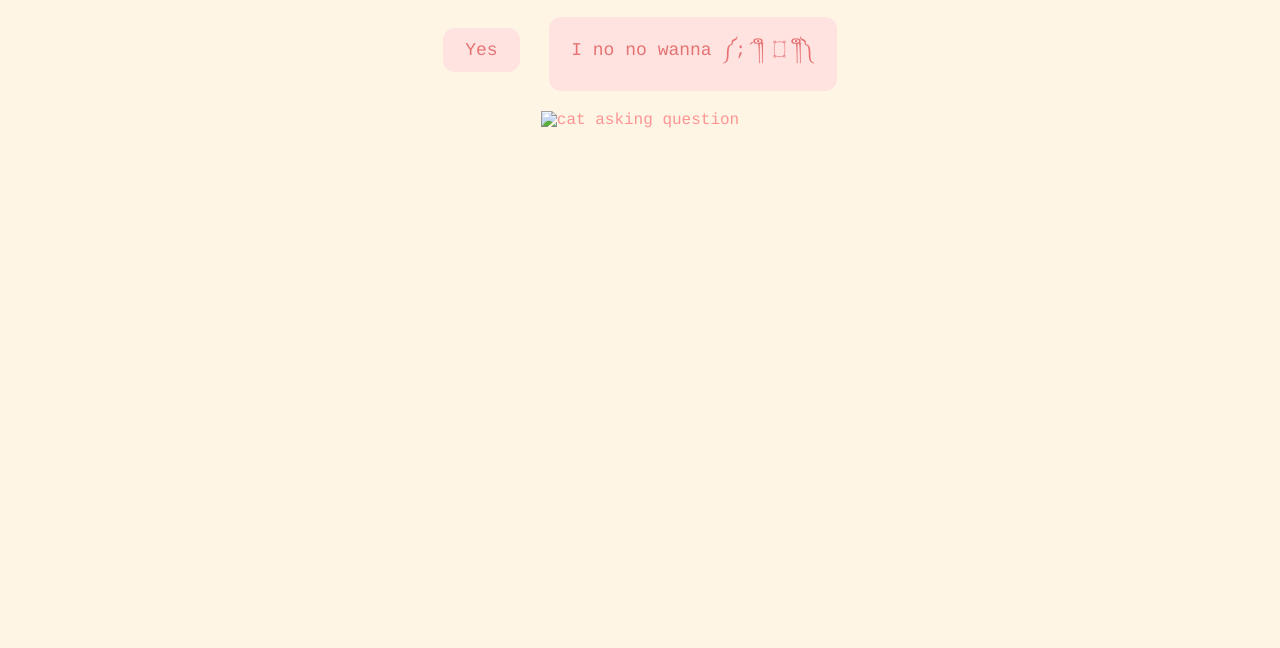
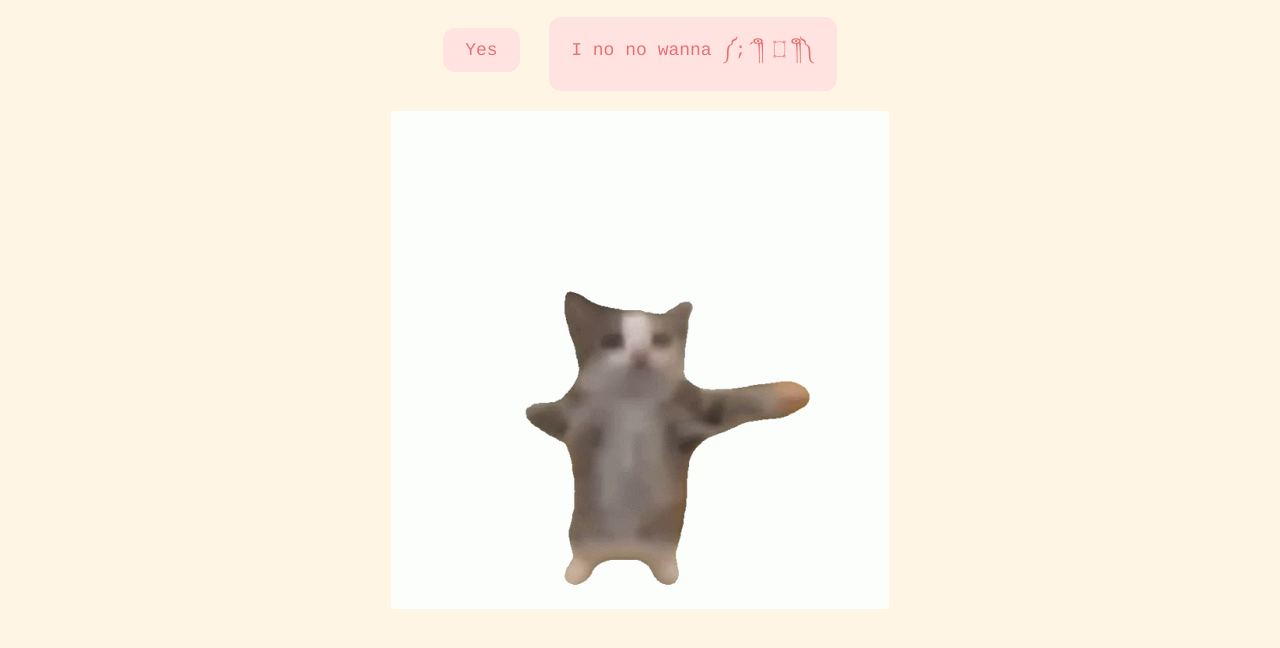
Before and after one commit to joystickPs5/j0yy, a plain HTML site: page index.html in a window 1280 px wide. Shown: the part 90-738 px from the top of the page. Drawn offline with Linux system fonts and the light colour scheme.

Commit message:
index.html

```diff
--- a/index.html
+++ b/index.html
@@ -35,7 +35,7 @@
     <button class="answerButton" onclick="location.href='thankyou.html'">Yes</button>
     <button class="answerButton" id="noButton">I no no wanna ༼;´༎ຶ ۝ ༎ຶ༽</button>
     <br>
-    <img src ='cat.gif' alt = 'cat asking question' class="responsive">
+    <img src ='jumping cat.gif' alt = 'cat asking question' class="responsive">
 
     <script>
         document.getElementById('noButton').addEventListener('click', function() {
```
